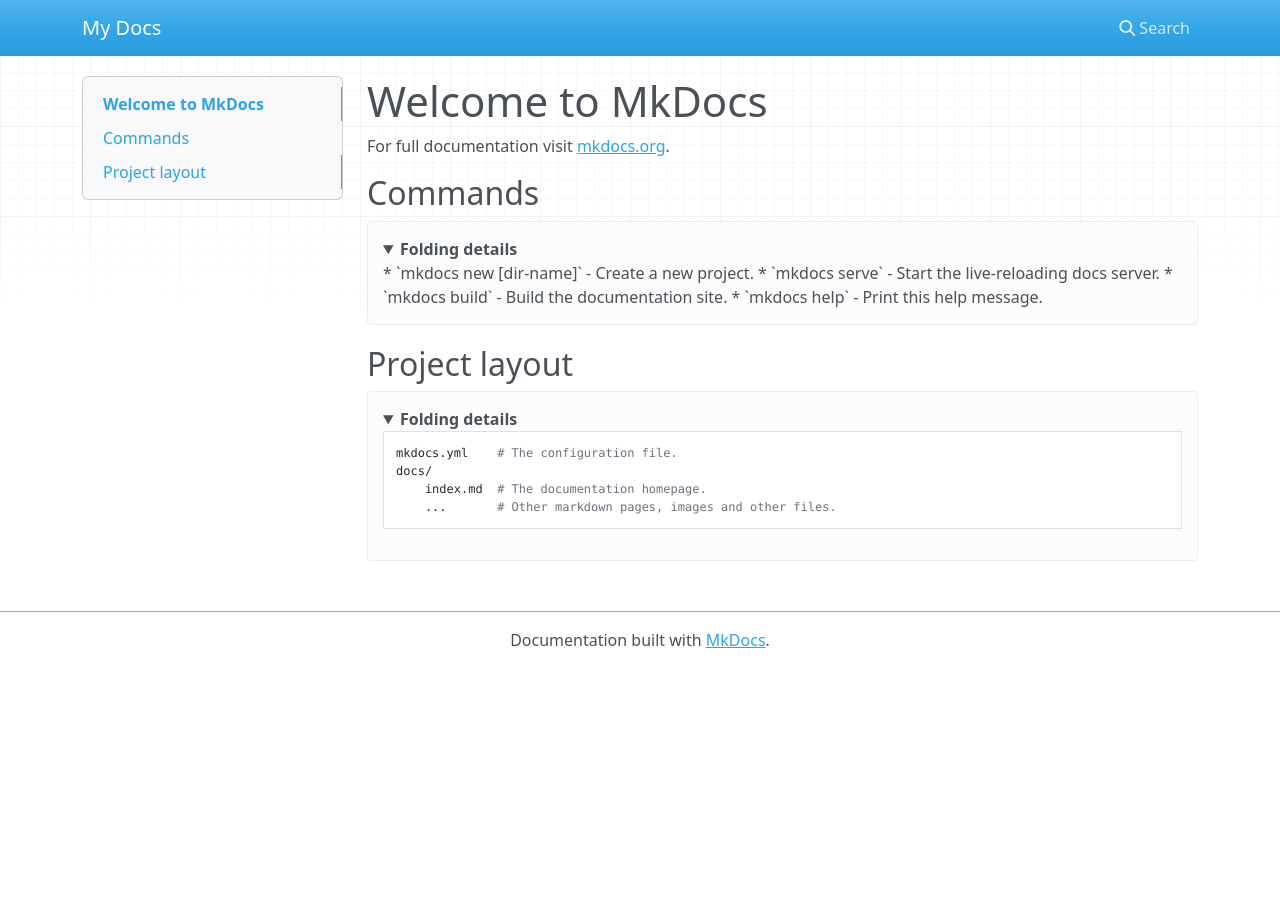
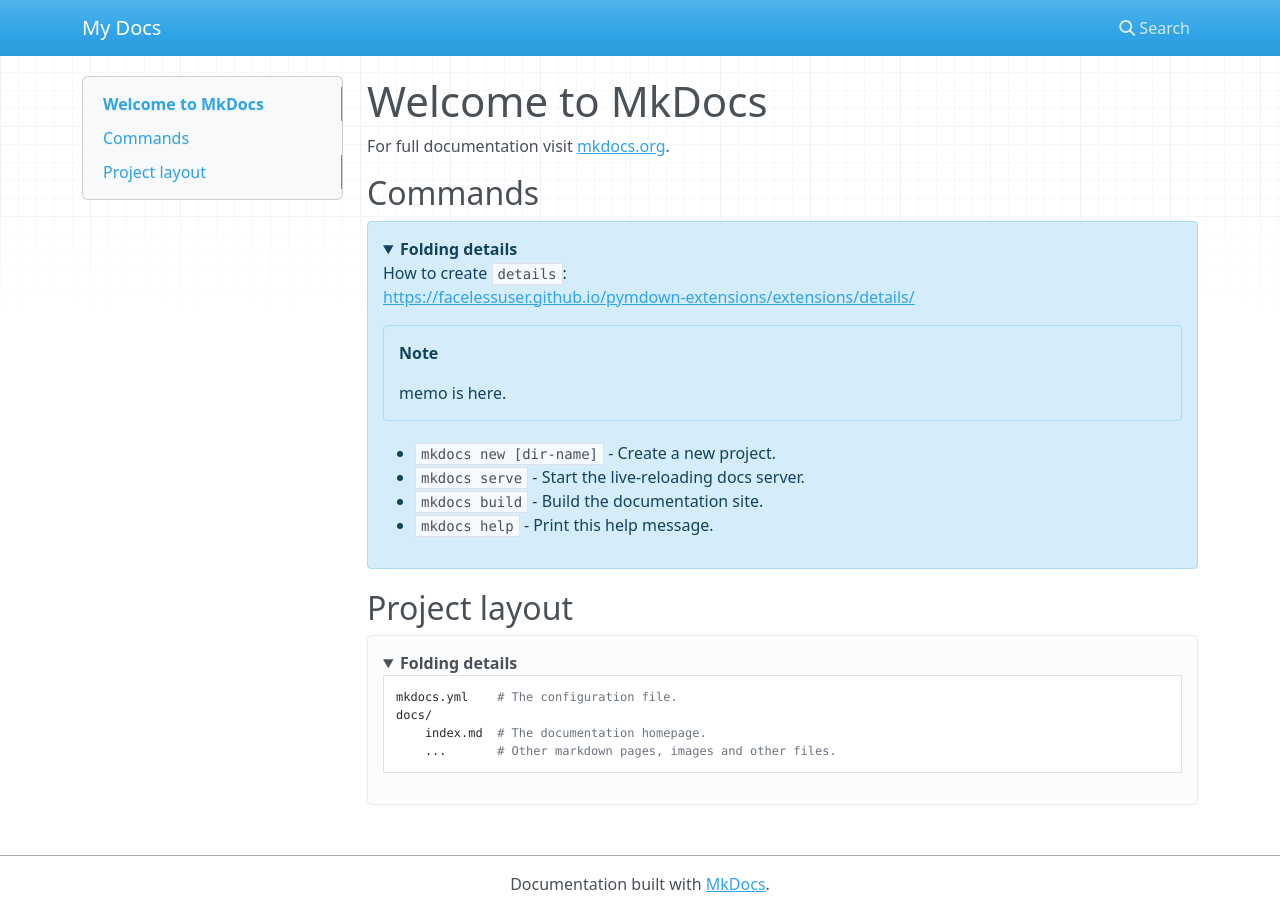
Before and after one commit to tajimak/mkdocs-details, an MkDocs documentation site: the page built from docs/index.md, in a window 1280 px wide. Built offline with MkDocs 1.6.1, drawn with Linux system fonts in a browser that asks for light colours; nearby versions of some CDN libraries.

Commit message:
pymdownx.details

```diff
--- a/docs/index.md
+++ b/docs/index.md
@@ -4,14 +4,18 @@ For full documentation visit [mkdocs.org](https://mkdocs.org).
 
 ## Commands
 
-<details open><summary>Folding details</summary>
+???+ note _h3 "Folding details"
 
-* `mkdocs new [dir-name]` - Create a new project.
-* `mkdocs serve` - Start the live-reloading docs server.
-* `mkdocs build` - Build the documentation site.
-* `mkdocs help` - Print this help message.
+    How to create `details`:
+    <https://facelessuser.github.io/pymdown-extensions/extensions/details/>
 
-</details>
+    !!! note
+        memo is here.
+
+    * `mkdocs new [dir-name]` - Create a new project.
+    * `mkdocs serve` - Start the live-reloading docs server.
+    * `mkdocs build` - Build the documentation site.
+    * `mkdocs help` - Print this help message.
 
 ## Project layout
 
--- a/mkdocs.yml
+++ b/mkdocs.yml
@@ -1 +1,7 @@
 site_name: My Docs
+
+markdown_extensions:
+    - admonition
+    - pymdownx.details
+    - pymdownx.highlight
+    - pymdownx.inlinehilite
```
